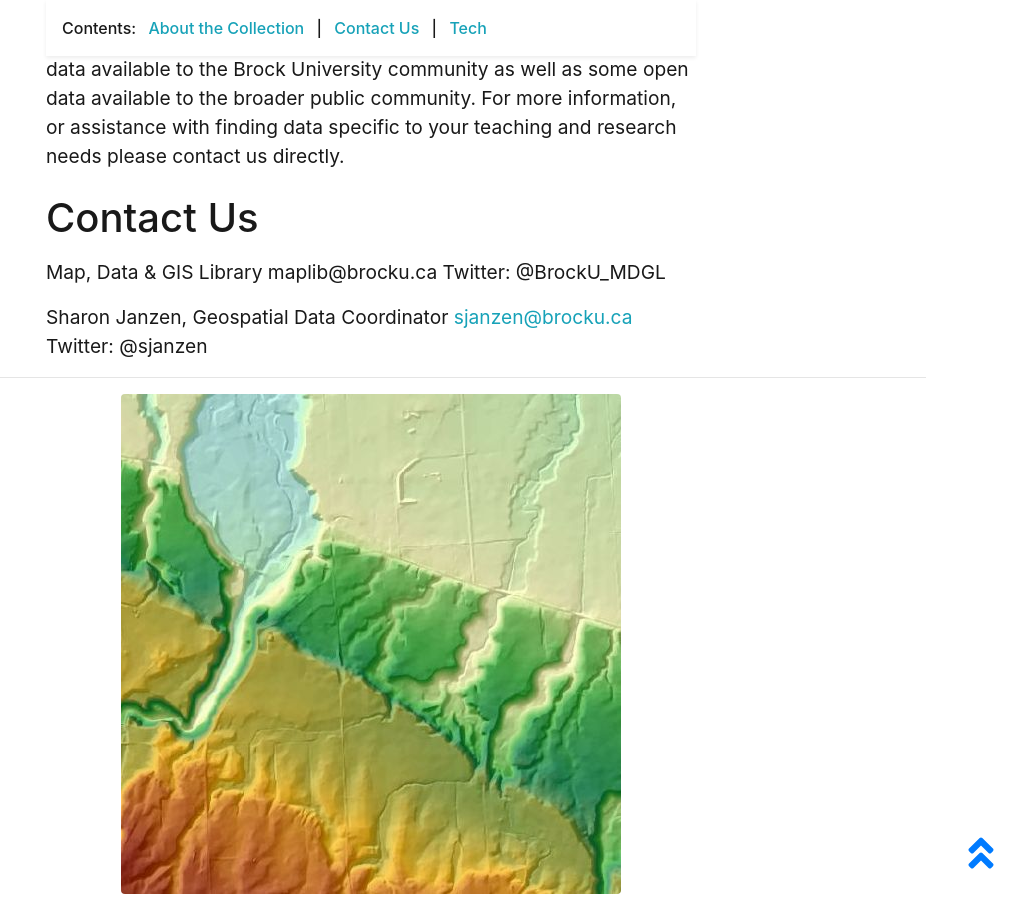
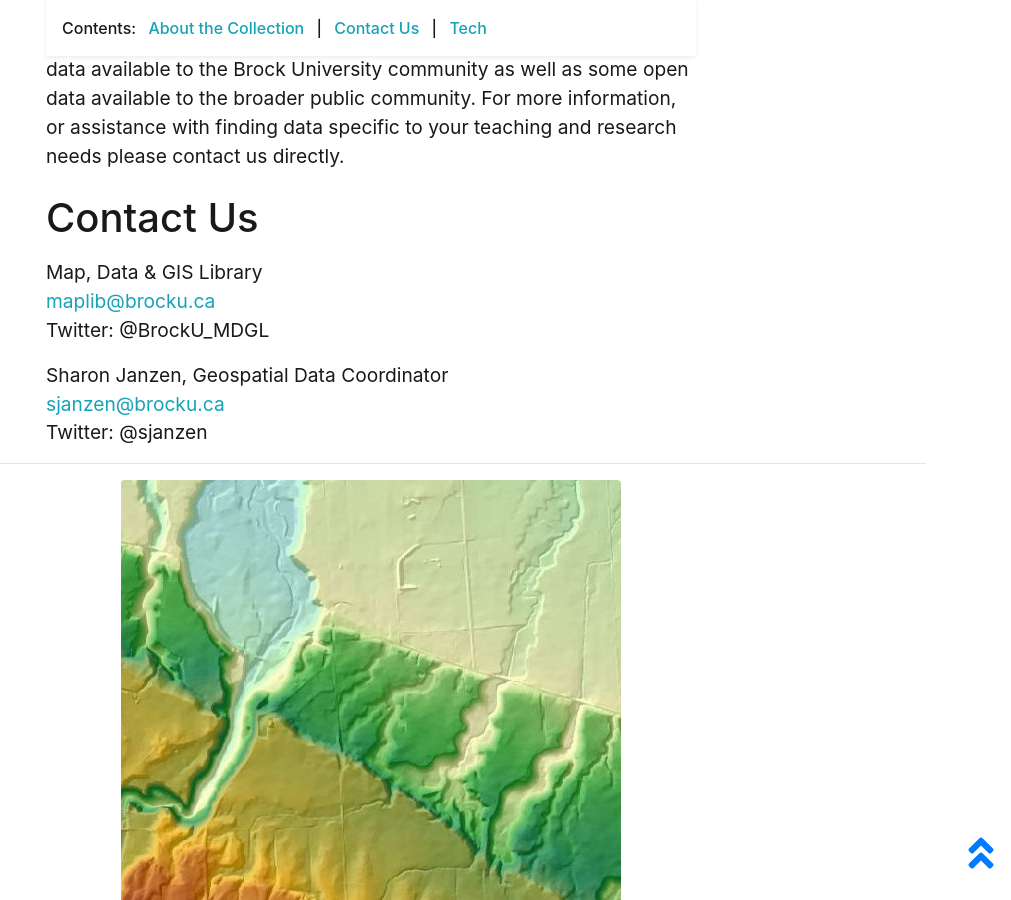
Before and after one commit to BrockDSL/geodata-listing, a Jekyll site: the page built from pages/about.md, in a window 1280 px wide and 900 px high, scrolled down 550 px. Shown: the whole window, without its empty margins (269-1280 px from the left). Built offline with Jekyll 4.4.1, drawn with Linux system fonts in a browser that asks for light colours; part of the change alters nothing that is shown.

Commit message:
update 5

```diff
--- a/pages/about.md
+++ b/pages/about.md
@@ -17,7 +17,7 @@ This collection of geospatial data fact sheets provides a sample of GIS data ava
 # Contact Us
 
 Map, Data & GIS Library
-maplib@brocku.ca
+[maplib@brocku.ca](mailto:maplib@brocku.ca)
 Twitter: @BrockU_MDGL
 
 Sharon Janzen, Geospatial Data Coordinator
```
